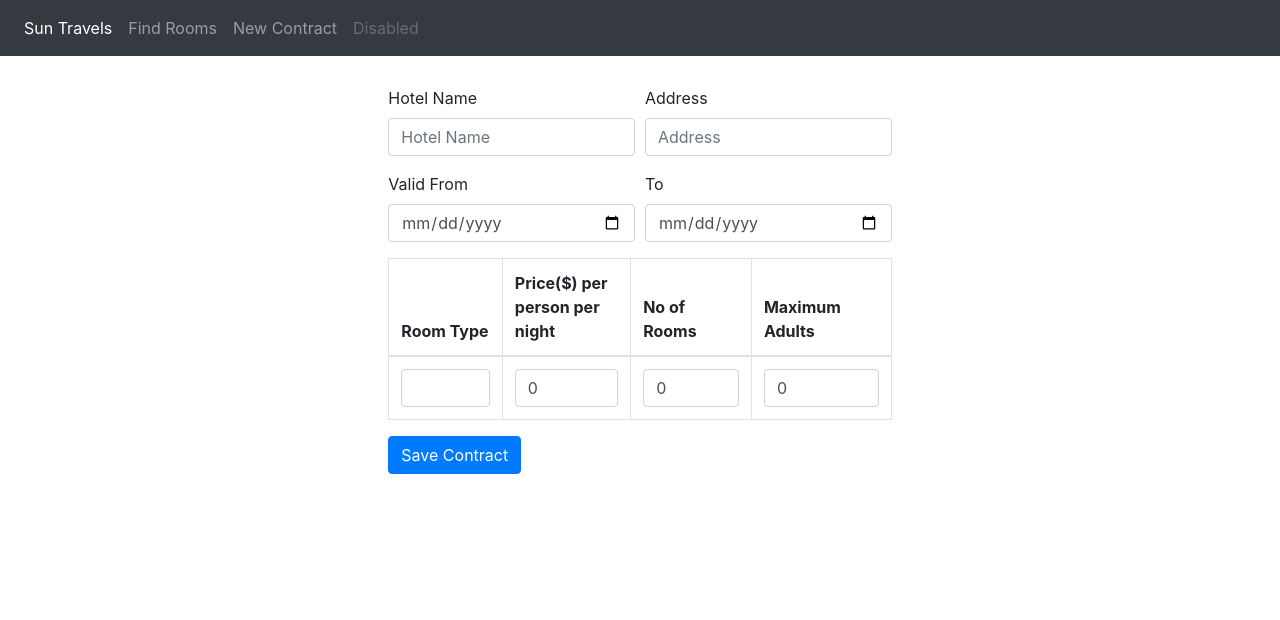
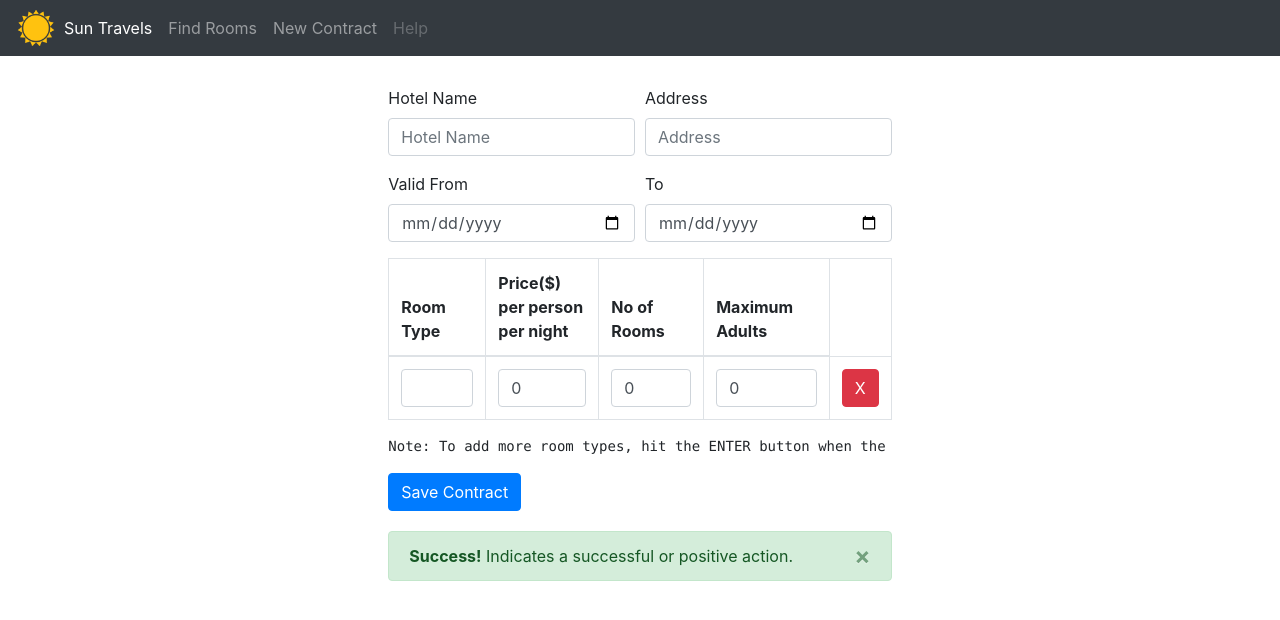
Before and after one commit to HishanIndrajith/angulartest, an Angular app: page /new in a window 1280 px wide. Shown: the top 620 px of the page. Built offline with nearby package versions, Linux system fonts and the light colour scheme.

Commit message:
Basic functions given completed

```diff
--- a/src/app/find-room-form/find-room-form.component.html
+++ b/src/app/find-room-form/find-room-form.component.html
@@ -26,9 +26,11 @@
                 <tr *ngFor="let item of rooms; index as i">
                   <td><input type="number" class="form-control"  [(ngModel)]="requirement.rooms[i]"/></td>
                   <td><input (keyup.enter)="onEnter()" type="number" class="form-control"   [(ngModel)]="requirement.persons[i]"/></td>
+                  <td><button (click)="clearRow(i)" class="btn btn-danger">X</button></td>
                 </tr>
               </tbody>
             </table>
+            <pre>Note: To add more rooms to search, hit the ENTER button <br>when the cursor is in the 'No of Persons' box.</pre>
           </div>
           <button  (click)="findRoom()" class="btn btn-primary">Find Rooms</button>
         <!-- </form> -->
--- a/src/app/find-room-form/find-room-form.component.ts
+++ b/src/app/find-room-form/find-room-form.component.ts
@@ -30,6 +30,13 @@ export class FindRoomFormComponent implements OnInit {
     var rooms2 = [ {rooms: 0, adults: 0}];
     this.rooms = this.rooms.concat(rooms2);
   }
+  clearRow(i : number){
+    if (this.rooms.length>1) {
+      this.requirement.rooms.splice(i, 1);
+      this.requirement.persons.splice(i, 1);
+      this.rooms.splice(i, 1);
+    }
+  }
   findRoom(){
     this.getPosts();
     this.condition=true;
--- a/src/app/nav/nav.component.html
+++ b/src/app/nav/nav.component.html
@@ -1,8 +1,11 @@
 <nav class="navbar navbar-expand-sm bg-dark navbar-dark">
     <ul class="navbar-nav">
+      <li class="nav-item">
+        <img width = 40 height = 40 src="/assets/logo.png" class="img-fluid rounded"  alt="Cinque Terre">
+      </li>
       <li class="nav-item active">
-        <a class="nav-link">Sun Travels</a>
-      </li>
+          <a class="nav-link">Sun Travels</a>
+        </li>
       <li class="nav-item">
         <a class="nav-link"routerLink="/">Find Rooms</a>
       </li>
@@ -10,7 +13,7 @@
         <a class="nav-link" routerLink="/new">New Contract</a>
       </li>
       <li class="nav-item">
-        <a class="nav-link disabled">Disabled</a>
+        <a class="nav-link disabled">Help</a>
       </li>
     </ul>
   </nav>
--- a/src/app/new-contract-window/new-contract-window.component.css
+++ b/src/app/new-contract-window/new-contract-window.component.css
@@ -1,3 +1,6 @@
 .container{
     margin-top: 30px;
 }
+#message{
+    margin-top:20px;
+}
--- a/src/app/new-contract-window/new-contract-window.component.html
+++ b/src/app/new-contract-window/new-contract-window.component.html
@@ -33,55 +33,17 @@
         <tr *ngFor="let item of types; index as i">
           <td><input type="text" class="form-control" [(ngModel)]="contract.roomTypes[i].typeName"/></td>
           <td><input type="number" step="0.01" class="form-control" [(ngModel)]="contract.roomTypes[i].price"/></td>
-          <td><input type="number" class="form-control" [(ngModel)]="contract.roomTypes[i].noOfRooms"/></td>
-          <td><input (keyup.enter)="onEnter()" type="number" name='number' class="form-control" [(ngModel)]="contract.roomTypes[i].maxadults" /></td>
+          <td><input type="number" class="form-control" [(ngModel)]="contract.roomTypes[i].noOfRooms" [(ngModel)]="contract.roomTypes[i].availableRooms"/></td>
+          <td><input (keyup.enter)="onEnter(i)" type="number" name='number' class="form-control" [(ngModel)]="contract.roomTypes[i].maxadults" /></td>
+          <td><button (click)="clearRow(i)" class="btn btn-danger">X</button></td>
         </tr>
       </tbody>
     </table>
+    <pre>Note: To add more room types, hit the ENTER button when the cursor is in the 'Maximum Adults' box.</pre>
     <button (click)="saveContract()" class="btn btn-primary">Save Contract</button>
-
-
+    <div id="message" class="alert alert-success alert-dismissible fade show">
+        <button type="button" class="close" data-dismiss="alert">&times;</button>
+        <strong>Success!</strong> Indicates a successful or positive action.
+    </div>
 
 </div>
-
-<!-- <div class="container">
-  <div class="row clearfix">
-  <div class="col-md-12 column">
-    <table class="table table-bordered table-hover" id="tab_logic">
-      <thead>
-        <tr >
-          <th class="text-center">
-            #
-          </th>
-          <th class="text-center">
-            Rooms
-          </th>
-          <th class="text-center">
-            People
-          </th>
-        </tr>
-      </thead>
-      <tbody>
-        <tr id='addr0'>
-          <td>
-          1
-          </td>
-          <td>
-          <input type="text" name='name0'  placeholder='Name' class="form-control"/>
-          </td>
-          <td>
-          <input (keyup.enter)="onEnter()" type="text" name='mail0' placeholder='Mail'  class="form-control"/>
-          </td>
-        </tr>
-
-      </tbody>
-    </table>
-  </div>
-</div>
-<a id="add_row" class="btn btn-default pull-left">Add Row</a><a id='delete_row' class="pull-right btn btn-default">Delete Row</a>
-</div>-->
-<!-- </div>
-
-<tr *ngFor="let item of items">
-  <td *ngFor="let list of item | keys">{{item[list]}}</td>
-</tr> -->
--- a/src/app/new-contract-window/new-contract-window.component.ts
+++ b/src/app/new-contract-window/new-contract-window.component.ts
@@ -19,9 +19,13 @@ const httpOptions = {
 export class NewContractWindowComponent implements OnInit {
   hotel = new Hotel("","");
   room_type = new RoomType("",0.00,0,0,0);
-  contract = new Contract(new Date,new Date,[this.room_type],this.hotel);
+  roomTypeArray = [new RoomType("",0.00,0,0,0)];
+  contract = new Contract(new Date,new Date,this.roomTypeArray,this.hotel);
   readonly URL = "http://localhost:8080";
   posts: any;
+
+  isError:boolean=false;
+  isSucess:boolean=false;
 
   constructor(private http : HttpClient) { }
 
@@ -29,14 +33,21 @@ export class NewContractWindowComponent implements OnInit {
 
   //post request
   getPosts(){
-    console.log("begin to send");
-    this.posts = this.http.post<Contract>(this.URL+"/contracts",this.contract,httpOptions).subscribe();
+    this.posts = this.http.post<Contract>(this.URL+"/contracts",this.contract,httpOptions).subscribe(response => console.log(response));
   }
 
   types = [ {typeName: "", price: 0.00,noOfRooms: 0,maxadults:0 }];
-  onEnter() {
+  onEnter(i:number) {
     var types2 = [ {typeName: "", price: 0.00,noOfRooms: 0,maxadults:0 }];
     this.types = this.types.concat(types2);
+    var roomTypeArray = [new RoomType("",0.00,0,0,0)];
+    this.contract.roomTypes=this.contract.roomTypes.concat(roomTypeArray);
+  }
+  clearRow(i : number){
+    if (this.types.length>1) {
+      this.contract.roomTypes.splice(i, 1);
+      this.types.splice(i, 1);
+    }
   }
 
   saveContract(){
```
Also changed, not shown: src/assets/logo.png (added).
